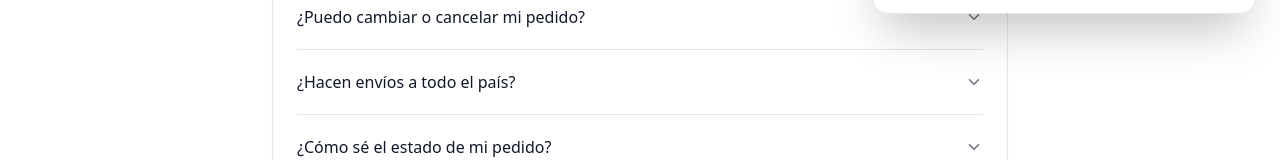
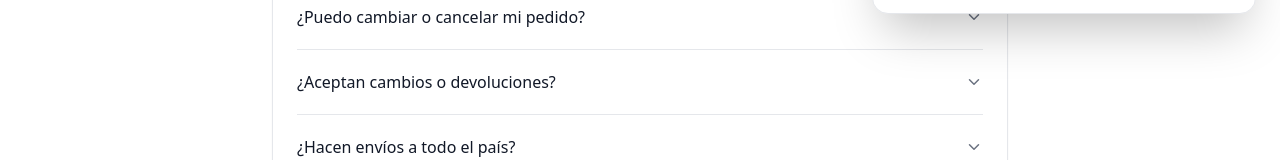
Before and after one commit to jjrock98/CM-importados-site, a Next.js app: page /faq in a window 1280 px wide. Shown: the part 770-930 px from the top of the page. Built offline with nearby package versions, Linux system fonts and the light colour scheme; no server answers; the database is empty; a web font is replaced by a local one.

Commit message:
cambios en FAQ

```diff
--- a/src/app/faq/faqs-data.ts
+++ b/src/app/faq/faqs-data.ts
@@ -20,6 +20,7 @@ export const FAQS: Faq[] = [
   { q: '¿El pago con Mercado Pago es seguro?', a: 'Sí. Al confirmar tu pedido se abre una ventana segura de Mercado Pago donde completás el pago. Nosotros nunca vemos los datos de tu tarjeta.' },
   { q: '¿Cuánto tarda en llegar mi pedido?', a: 'Los tiempos de entrega dependen de tu zona. Generalmente entre 3 y 7 días hábiles. Lo confirmamos al procesar tu pedido.' },
   { q: '¿Puedo cambiar o cancelar mi pedido?', a: 'Podés cancelar tu pedido mientras esté en estado "Pendiente" desde la sección Mis Pedidos, siempre que el pago no haya sido procesado. Una vez confirmado el pago ya no es posible cancelarlo. Contactanos a la brevedad si necesitás ayuda.' },
+  { q: '¿Aceptan cambios o devoluciones?', a: 'Aceptamos cambios únicamente por defecto de fábrica. Tenés 3 días desde que recibís tu pedido para reportarnos el defecto (por WhatsApp o desde Contacto, adjuntando fotos del producto) y coordinamos el cambio. No se aceptan cambios por otro motivo (talle, color, arrepentimiento de compra, etc.).' },
   { q: '¿Hacen envíos a todo el país?', a: 'Sí, enviamos a todo el territorio nacional. El costo varía según la zona de entrega y la empresa de transporte elegida.' },
   { q: '¿Cómo sé el estado de mi pedido?', a: 'En "Mis Pedidos" podés ver el estado actualizado en tiempo real. También te avisamos por email ante cada cambio.' },
   { q: '¿Qué hago si mi pago no fue confirmado?', a: 'Para pagos por transferencia, asegurate de subir el comprobante desde Mis Pedidos. Para Mercado Pago, si el monto fue debitado pero el pedido no se actualizó, contactanos.' },
```
